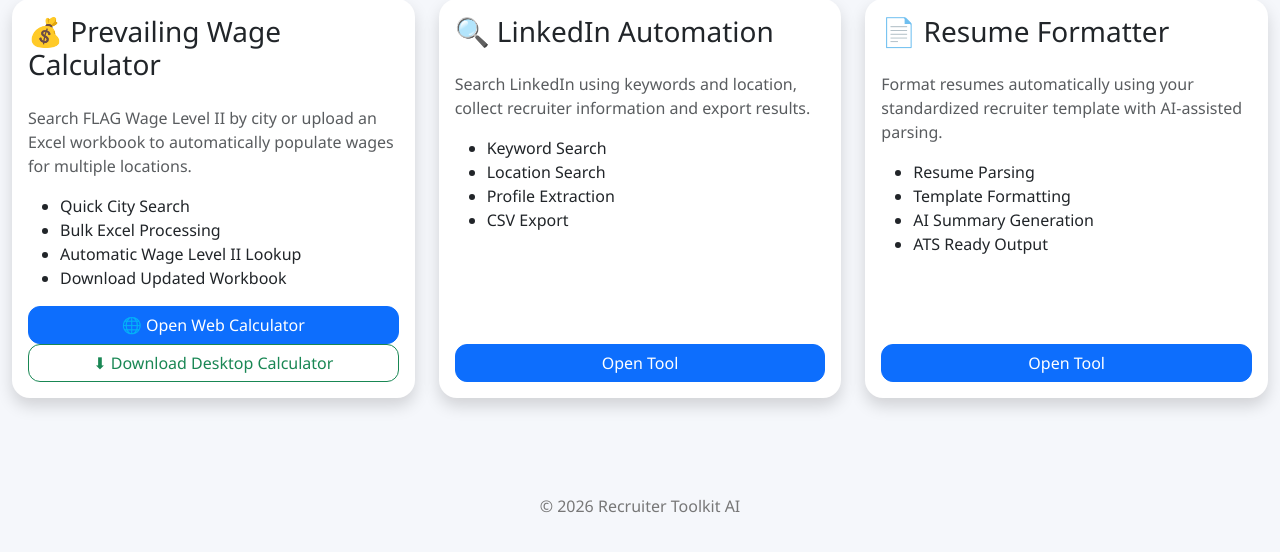
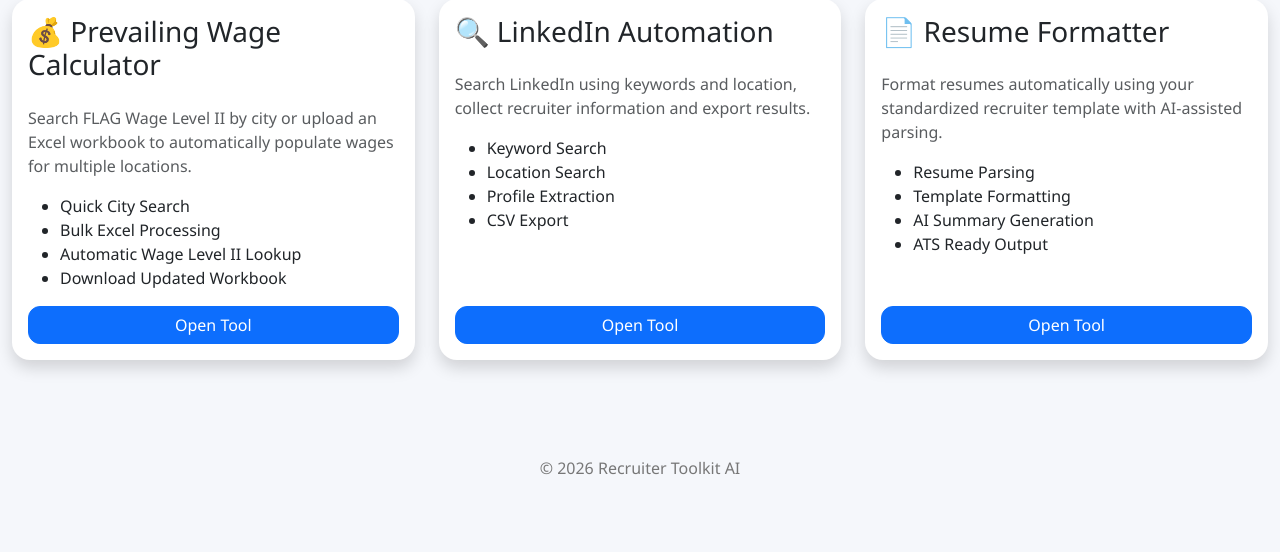
Before and after one commit to avinash-design-ai/RecruiterToolkitAI, a FastAPI app: page /tools in a window 1280 px wide. Shown: the part 218-770 px from the top of the page. Run offline with FastAPI, Linux system fonts and the light colour scheme.

Commit message:
Simplify wage calculator tools card

```diff
--- a/backend/templates/tools.html
+++ b/backend/templates/tools.html
@@ -53,16 +53,10 @@
                         <a href="/tools/wage"
                            class="btn btn-primary w-100">
 
-                            🌐 Open Web Calculator
+                        Open Tool
 
                         </a>
 
-                        <a href="/downloads/Wage Calculator.exe"
-                           class="btn btn-outline-success w-100">
-
-                            ⬇ Download Desktop Calculator
-
-                         </a>
 
                     </div>
 
```
